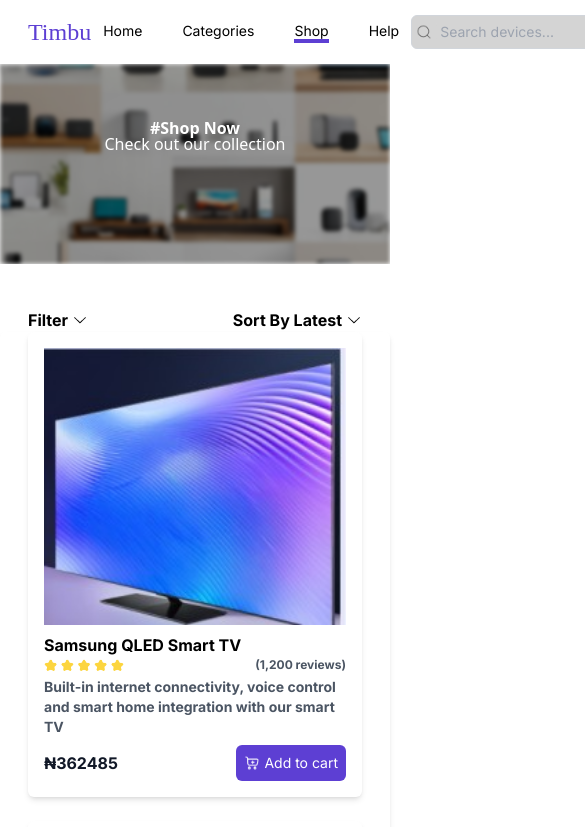
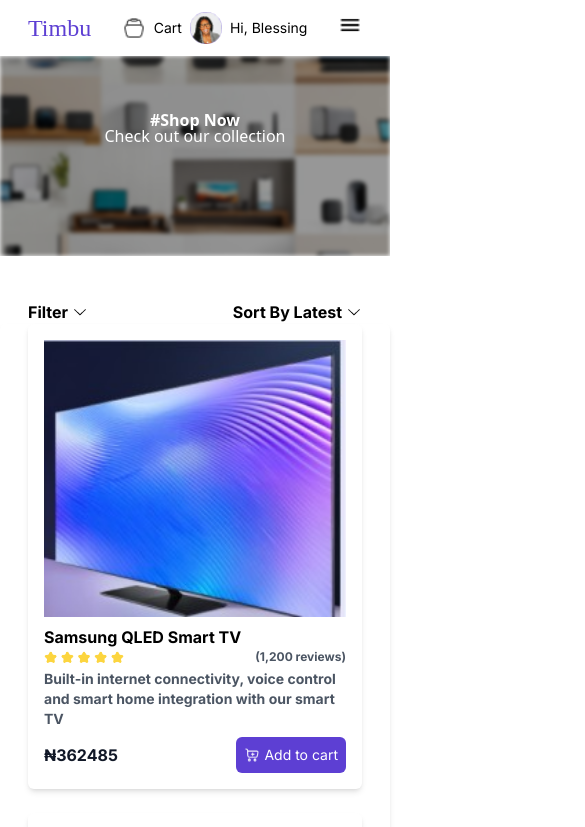
Before and after one commit to Glorypaul-pixel/Timbu-Shopping-App, a React (Vite) app: page / in a window 390 px wide. Shown: the top 827 px of the page, 585 px wide, since content can reach past the window. Built offline with nearby package versions, Linux system fonts and the light colour scheme; a web font is replaced by a local one.

Commit message:
add menu bar

```diff
--- a/src/component/header.jsx
+++ b/src/component/header.jsx
@@ -1,15 +1,24 @@
 import { Link } from "react-router-dom";
+import { useState } from "react";
 import ICON from "./image/Ellipse.png";
 import Search from "./image/search-thin.png";
 import Cart from "./image/cart-linear.png";
+import MenuIcon from "./image/menu.png"; // Add a menu icon
 
 const Header = () => {
+  const [isMenuOpen, setIsMenuOpen] = useState(false);
+
+  const toggleMenu = () => {
+    setIsMenuOpen(!isMenuOpen);
+  };
+
   return (
-    <div className="flex items-center justify-between px-7 py-3 cursor-default">
+    <div className="px-7 py-3 cursor-default">
+      <div className="flex items-center justify-between">
         <div className="logo font-hanalei text-customPurple text-2xl">
           <h1>Timbu</h1>
         </div>
-      <nav>
+        <nav className="hidden md:flex">
           <ul className="flex space-x-4 text-sm font-inter font-normal">
             <li className="py-2 px-3">
               <Link to="/#">Home</Link>
@@ -18,10 +27,7 @@ const Header = () => {
               <Link to="/categories">Categories</Link>
             </li>
             <li className="py-2 px-3 border-b-2 border-transparent">
-            <Link
-              to="/"
-              className="border-b-4 border-customPurple"
-            >
+              <Link to="/" className="border-b-4 border-customPurple">
                 Shop
               </Link>
             </li>
@@ -30,7 +36,7 @@ const Header = () => {
             </li>
           </ul>
         </nav>
-      <div className="search flex items-center border border-solid border-gray-300 bg-neutral-300 rounded-md p-1 max-w-xs font-inter">
+        <div className="hidden md:flex search items-center border border-solid border-gray-300 bg-neutral-300 rounded-md p-1 max-w-xs font-inter">
           <img src={Search} alt="Search bar" className="w-4 h-4 mr-1" />
           <input
             type="search"
@@ -39,13 +45,58 @@ const Header = () => {
             className="bg-neutral-300 text-white px-1 py-0.5 outline-none flex-1 rounded-md text-sm"
           />
         </div>
-
         <div className="cart flex items-center space-x-2 font-inter font-normal text-sm">
           <img src={Cart} alt="Cart icon" className="w-6 h-6" />
           <p className="mr-2">Cart</p>
           <img src={ICON} alt="Customer image" className="w-8 h-8" />
           <p className="ml-2">Hi, Blessing</p>
         </div>
+        <div className="md:hidden">
+          <button onClick={toggleMenu}>
+            <img src={MenuIcon} alt="Menu icon" className="w-6 h-6" />
+          </button>
+        </div>
+      </div>
+
+      {isMenuOpen && (
+        <div className="md:hidden mt-4">
+          <ul className="flex flex-col space-y-2 text-sm font-inter font-normal">
+            <li>
+              <Link to="/#" onClick={toggleMenu}>
+                Home
+              </Link>
+            </li>
+            <li>
+              <Link to="/categories" onClick={toggleMenu}>
+                Categories
+              </Link>
+            </li>
+            <li>
+              <Link
+                to="/"
+                className="border-b-4 border-customPurple"
+                onClick={toggleMenu}
+              >
+                Shop
+              </Link>
+            </li>
+            <li>
+              <Link to="/help" onClick={toggleMenu}>
+                Help
+              </Link>
+            </li>
+          </ul>
+          <div className="search flex items-center border border-solid border-gray-300 bg-neutral-300 rounded-md p-1 max-w-full mt-4 font-inter">
+            <img src={Search} alt="Search bar" className="w-4 h-4 mr-1" />
+            <input
+              type="search"
+              name="search"
+              placeholder="Search devices..."
+              className="bg-neutral-300 text-white px-1 py-0.5 outline-none flex-1 rounded-md text-sm"
+            />
+          </div>
+        </div>
+      )}
     </div>
   );
 };
```
Also changed, not shown: src/component/image/menu.png (added). Lines whose indentation alone changed are shown as unchanged.
